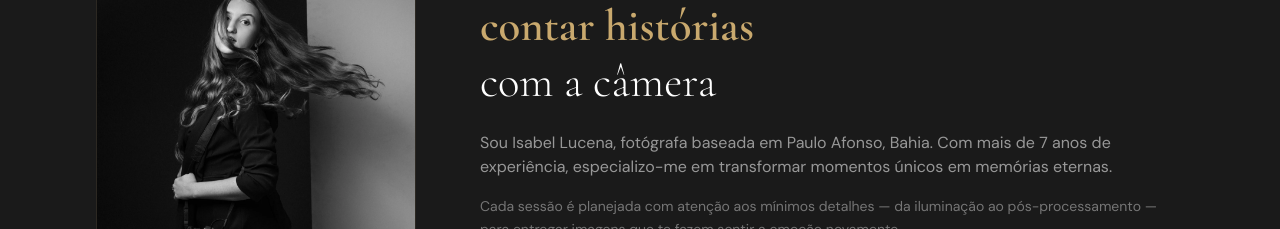
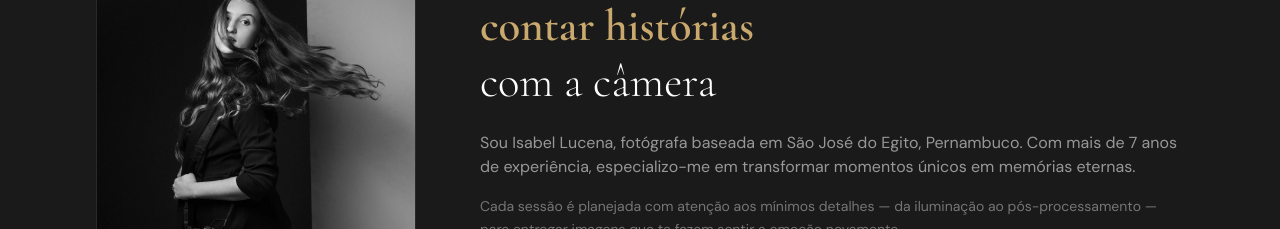
Before and after one commit to GuilhermeStv-dev/Isabellucenafotografia.com, a React (Vite) app in the folder isabel-lucena/: page / in a window 1280 px wide. Shown: the part 1320-1549 px from the top of the page. Built offline with nearby package versions, Linux system fonts and the light colour scheme; no server answers; the database is empty.

Commit message:
chore(home): update about location text

```diff
--- a/isabel-lucena/src/components/Header.jsx
+++ b/isabel-lucena/src/components/Header.jsx
@@ -200,7 +200,7 @@ export default function Header() {
             <ArrowRight size={14} className="arrow-icon" />
           </a>
           <p className="font-body text-[11px] text-white/20 text-center mt-4">
-            Paulo Afonso · Bahia
+            São José do Egito · PE
           </p>
         </div>
       </aside>
--- a/isabel-lucena/src/pages/Home.jsx
+++ b/isabel-lucena/src/pages/Home.jsx
@@ -590,7 +590,7 @@ export default function Home() {
 
               <p data-reveal style={revealStyle(180)}
                 className="font-body text-white/55 text-sm md:text-base leading-relaxed mb-4">
-                Sou Isabel Lucena, fotógrafa baseada em Paulo Afonso, Bahia. Com mais de 7 anos de experiência,
+                Sou Isabel Lucena, fotógrafa baseada em São José do Egito, Pernambuco. Com mais de 7 anos de experiência,
                 especializo-me em transformar momentos únicos em memórias eternas.
               </p>
               <p data-reveal style={revealStyle(220)}
```
